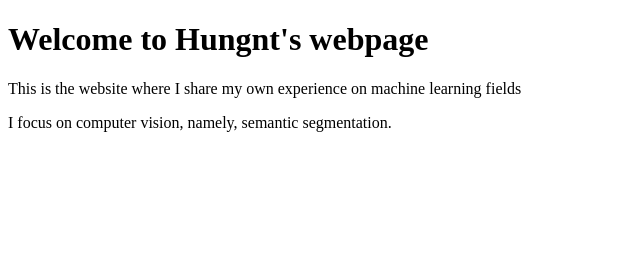
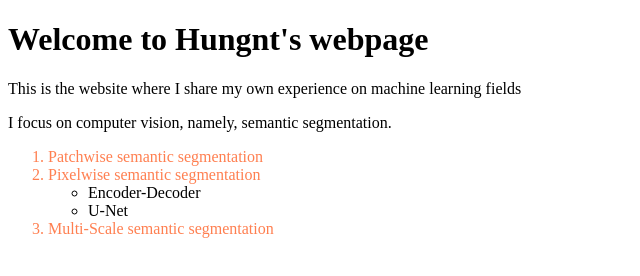
Before and after one commit to Hung20736/lecture1, a plain HTML site: page index.html in a window 1280 px wide. Shown: the whole page, without its empty margins (0-640 px from the left). Drawn offline with Linux system fonts and the light colour scheme.

Commit message:
changes index.html

```diff
--- a/index.html
+++ b/index.html
@@ -2,10 +2,24 @@
 <html>
     <head>
         <title>Hungnt</title>
+        <style>
+            ol > li{
+              color: coral;
+            }
+        </style>
     </head>
     <body>
         <h1>Welcome to Hungnt's webpage</h1>
         <p>This is the website where I share my own experience on machine learning fields</p>
-        <p>I focus on computer vision, namely, semantic segmentation.
+        <p>I focus on computer vision, namely, semantic segmentation.</p>
+        <ol>
+            <li>Patchwise semantic segmentation</li>
+            <li>Pixelwise semantic segmentation</li>
+            <ul>
+                <li>Encoder-Decoder</li>
+                <li>U-Net</li>
+            </ul>
+            <li>Multi-Scale semantic segmentation</li>
+        </ol>
     </body>
 </html>
```
